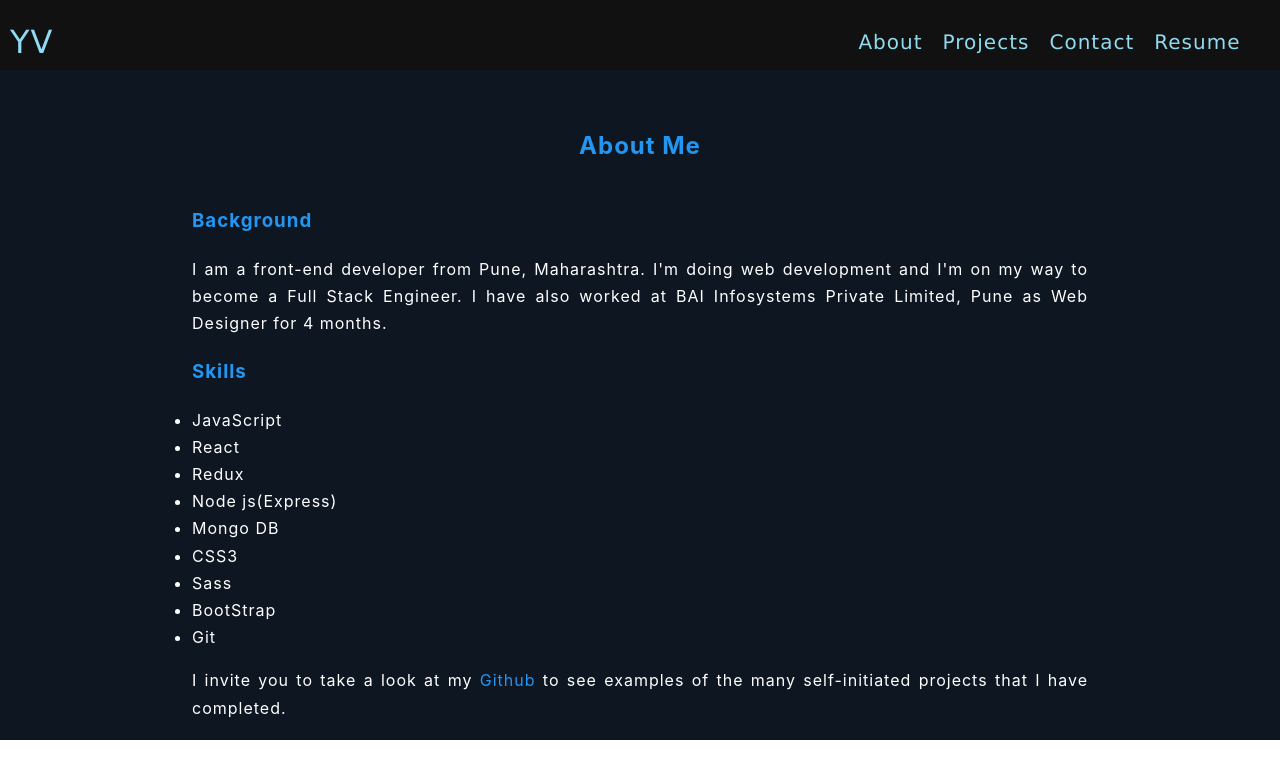
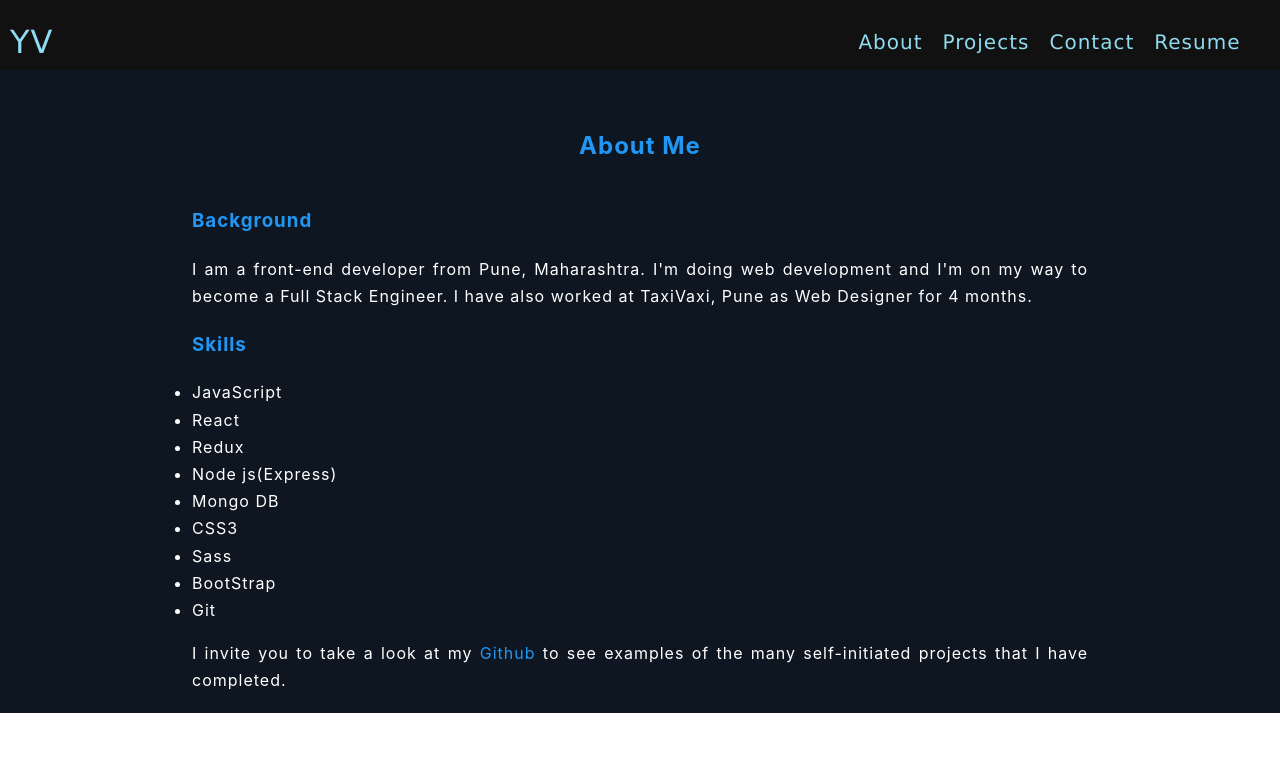
Before and after one commit to Yog9/portfolio, a React (Create React App) app: page /#/about in a window 1280 px wide. Shown: the top 778 px of the page. Built offline with nearby package versions, Linux system fonts and the light colour scheme.

Commit message:
Resume updated

```diff
--- a/src/components/About/About.js
+++ b/src/components/About/About.js
@@ -7,7 +7,7 @@ export default function About() {
                 <h2 className="aboutheading">
                     About Me</h2><section className="">
                     <h3 className="pageHeader">Background</h3>
-                    <p>I am a front-end developer from Pune, Maharashtra. I'm doing web development and I'm on my way to become a Full Stack Engineer. I have also worked at BAI Infosystems Private Limited, Pune as Web Designer for 4 months.</p>
+                    <p>I am a front-end developer from Pune, Maharashtra. I'm doing web development and I'm on my way to become a Full Stack Engineer. I have also worked at TaxiVaxi, Pune as Web Designer for 4 months.</p>
                     <h3>Skills</h3>
                     <ul>
                         <li>JavaScript</li>
--- a/src/components/Navbar/Navbar.js
+++ b/src/components/Navbar/Navbar.js
@@ -1,7 +1,7 @@
 import React, { Component } from 'react';
 import './Navbar.css';
 import { Link } from "react-router-dom";
-import resume from "../../assets/resume.pdf"
+import resume from "../../assets/Resume.pdf"
 export default class Navbar extends Component {
 
     render() {
```
Also changed, not shown: 2 other files (tests, documents, lock files or other folders).
